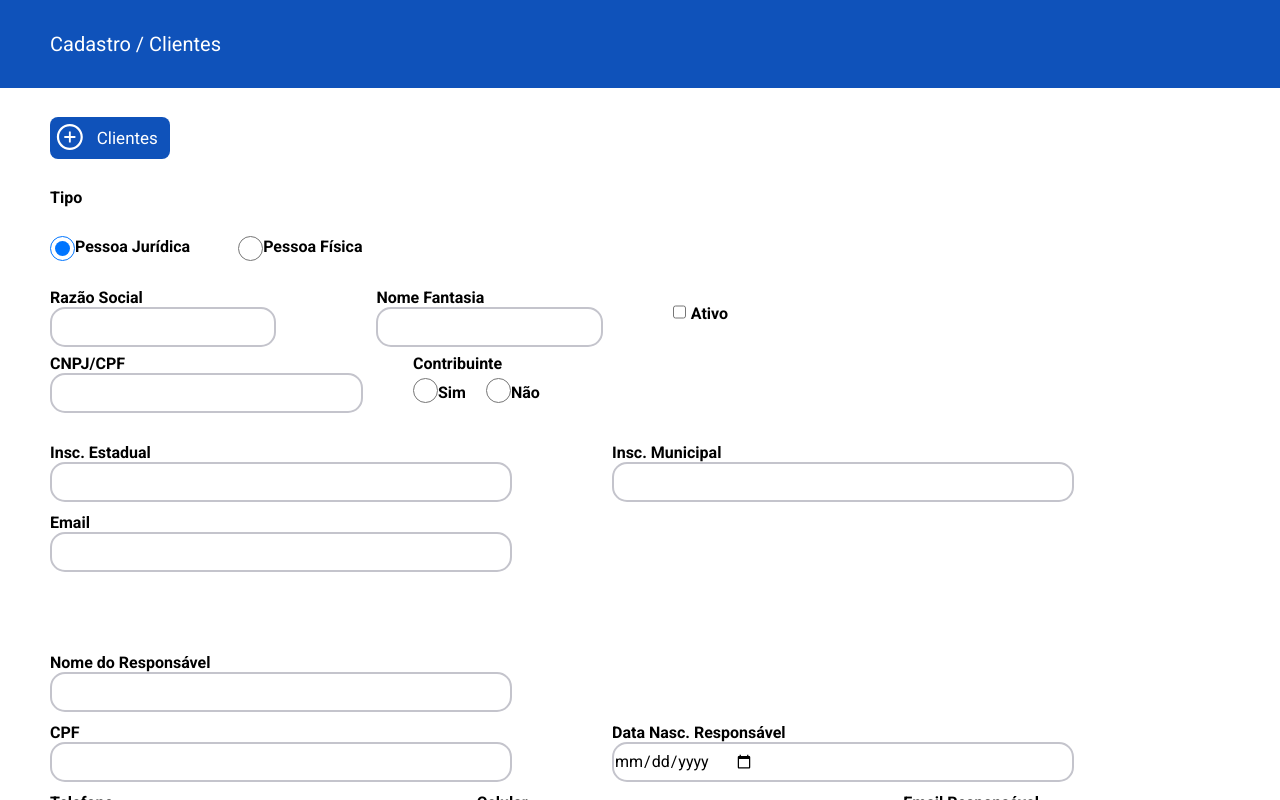
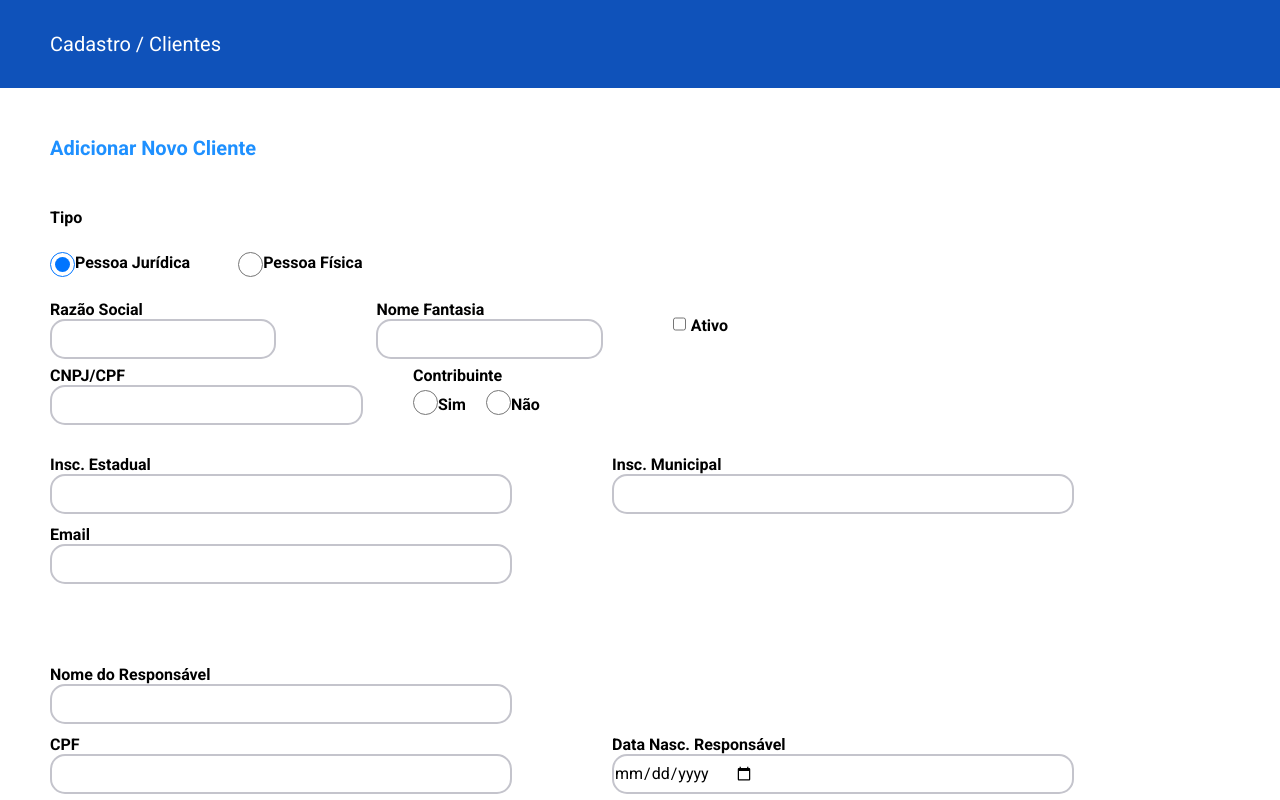
Before and after one commit to ViniciusFavorito/Crud-React, a React (Vite) app: page /new in a window 1280 px wide. Shown: the top 800 px of the page. Built offline with nearby package versions, Linux system fonts and the light colour scheme.

Commit message:
CSS - Topo
Inserindo Label - Adicionar Novo Cliente

```diff
--- a/src/components/ClientType/index.tsx
+++ b/src/components/ClientType/index.tsx
@@ -1,8 +1,9 @@
-import { DivClientType, DivLabel, DivTypes, RadioButton } from "./style";
+import { DivClientType, DivLabel, DivTypes, LabelRegister, RadioButton } from "./style";
 
 export function ClientType() {
   return (
     <DivClientType>
+      <LabelRegister>Adicionar Novo Cliente</LabelRegister>
       Tipo
       <DivTypes>
         <RadioButton type="radio" name="radio" value="cnpj" checked />
--- a/src/components/ClientType/style.tsx
+++ b/src/components/ClientType/style.tsx
@@ -2,16 +2,22 @@ import styled from "styled-components";
 
 export const DivClientType = styled.div`
   width: 100%;
-  height: 60px;
+  height: 7.75rem;
   padding-left: 50px;
   font-weight: bold;
+`;
+
+export const LabelRegister = styled.div`
+  color: #1E90FF;
+  margin: 3rem auto 3rem;
+  font-size: 20px;
 `;
 
 export const DivTypes = styled.div`
   width: 100%;
   display: flex;
   align-items: center;
-  margin-top: 1.5rem;
+  margin-top: 1.25rem;
 `;
 
 export const RadioButton = styled.input`
--- a/src/pages/CadastroCliente.tsx
+++ b/src/pages/CadastroCliente.tsx
@@ -1,13 +1,11 @@
 import { ClientType } from "../components/ClientType";
 import { FormCnpj } from "../components/FormCNPJ";
 import { Navbar } from "../components/Header";
-import { NewClient } from "../components/NewClient";
 
 export function CadastroCliente() {
   return (
     <>
       <Navbar />
-      <NewClient />
       <ClientType />
       <FormCnpj />
     </>
```
